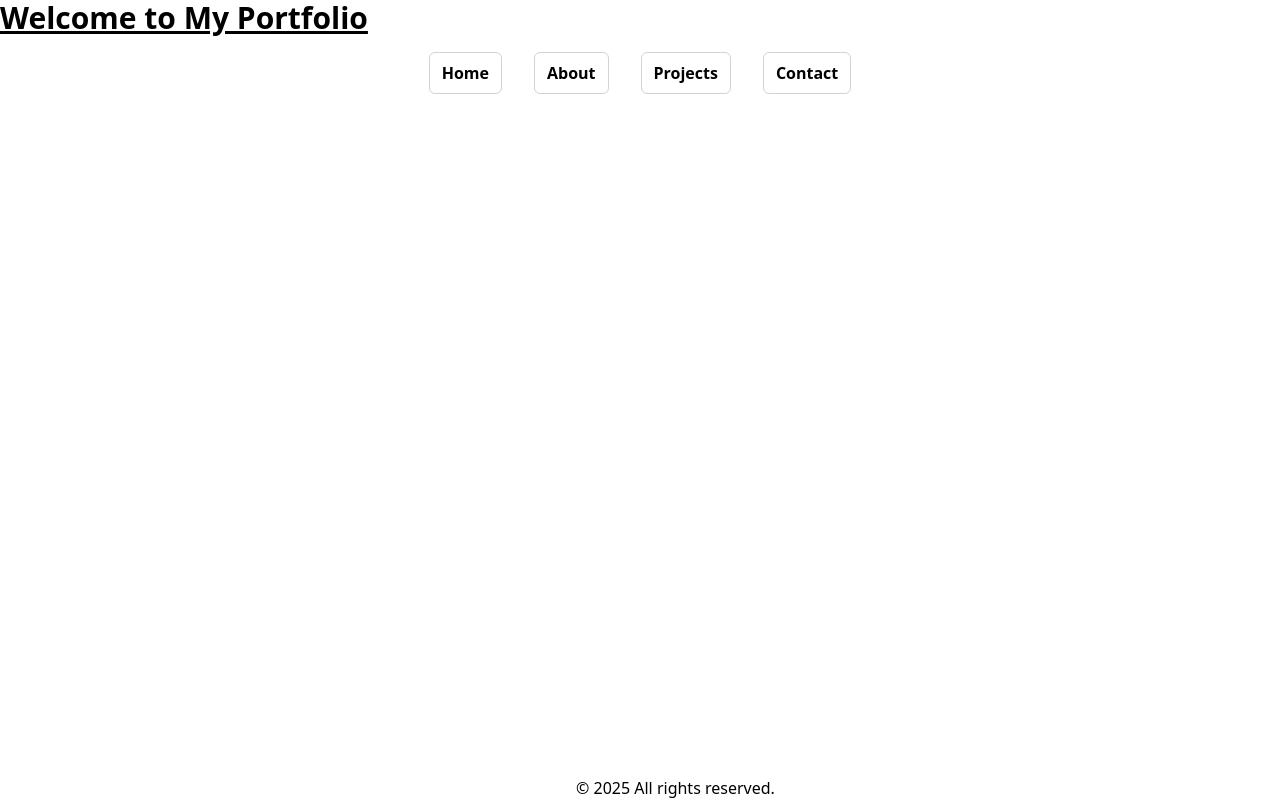
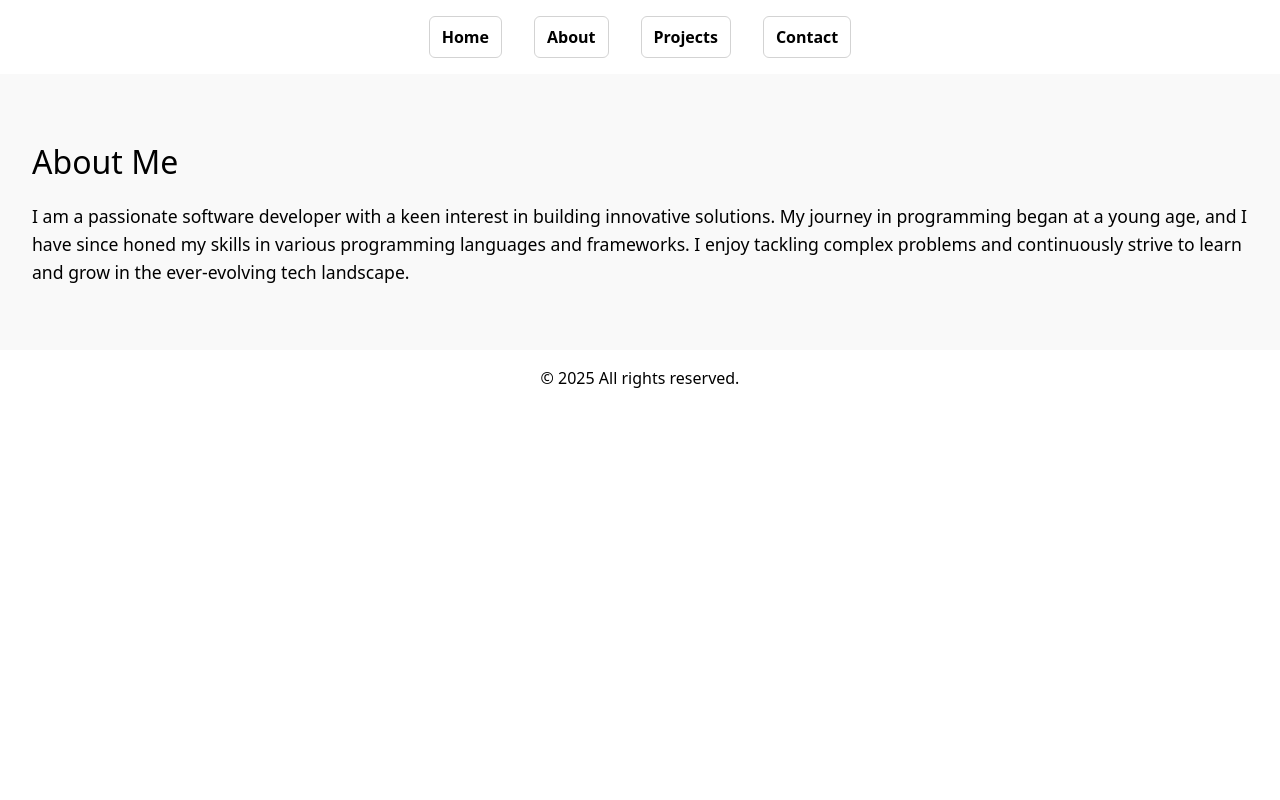
Before and after one commit to Mayday46/portfolio, a React (Vite) app: page /about in a window 1280 px wide. Built offline with nearby package versions, Linux system fonts and the light colour scheme.

Commit message:
Implement routing with react-router-dom and enhance components structure

```diff
--- a/package.json
+++ b/package.json
@@ -13,6 +13,7 @@
     "@tailwindcss/vite": "^4.1.8",
     "react": "^19.1.0",
     "react-dom": "^19.1.0",
+    "react-router-dom": "^7.6.2",
     "tailwindcss": "^4.1.8"
   },
   "devDependencies": {
--- a/src/App.jsx
+++ b/src/App.jsx
@@ -1,20 +1,24 @@
-import Footer from "./components/Footer"
-import NavigationBar from "./components/NavigationBar"
+import { Route, Routes } from 'react-router-dom';
+import About from './components/About';
+import Contact from './components/Contact';
+import Footer from './components/Footer';
+import Home from './components/Home';
+import NavigationBar from './components/NavigationBar';
+import Project from './components/Project';
 
 function App() {
   return (
-    // <h1> Welcome to My Portfolio </h1>
-    <div>
-
-      <h1 className = 'text-3xl font-bold underline'>
-        Welcome to My Portfolio
-      </h1>
-
+    <div className="app-container">
       <NavigationBar />
-
+      <Routes>
+        <Route path="/" element={<Home />} />
+        <Route path="/about" element={<About />} />
+        <Route path="/projects" element={<Project />} />
+        <Route path="/contact" element={<Contact />} />
+      </Routes>
       <Footer />
     </div>
-  )
+  );
 }
 
-export default App
+export default App;
--- a/src/components/About.jsx
+++ b/src/components/About.jsx
@@ -1,16 +1,32 @@
 
 const About = () => {
     return (
-        <div>
-            <h2> About Me </h2>
-            <p>
+        <section id="about" style={sectionStyle}>
+            <h2 style={headingStyle}>About Me</h2>
+            <p style={paragraphStyle}>
                 I am a passionate software developer with a keen interest in building innovative solutions.
                 My journey in programming began at a young age, and I have since honed my skills in various
                 programming languages and frameworks. I enjoy tackling complex problems and continuously
                 strive to learn and grow in the ever-evolving tech landscape.
             </p>
-        </div>
+        </section>
     );
-}
+};
+
+// Optional basic inline styles
+const sectionStyle = {
+    padding: '4rem 2rem',
+    backgroundColor: '#f9f9f9',
+};
+
+const headingStyle = {
+    fontSize: '2rem',
+    marginBottom: '1rem',
+};
+
+const paragraphStyle = {
+    fontSize: '1.1rem',
+    lineHeight: '1.6',
+};
 
 export default About;
--- /dev/null
+++ b/src/components/Contact.jsx
@@ -0,0 +1,14 @@
+
+const Contact = () => {
+
+    return (
+        <div style={{ padding: '20px', textAlign: 'center' }}>
+            <h1>Contact Me</h1>
+            <p>If you would like to get in touch, please email me at: wwww@gmail.com</p>
+        </div>
+    )
+
+}
+
+
+export default Contact;
--- a/src/components/Footer.jsx
+++ b/src/components/Footer.jsx
@@ -3,11 +3,9 @@ const Footer = () => {
 
     const footerStyle = {
         display: 'flex',
-        flexDirection: 'column',
-        position: 'absolute',
-        left: '45%',
-        bottom: '0%',
-        alignItems: 'center',
+        justifyContent: 'center',
+        padding: '1rem',
+        marginTop: 'auto',
     }
 
     return (
--- a/src/components/Home.jsx
+++ b/src/components/Home.jsx
@@ -1,12 +1,13 @@
 
 const Home = () => {
     return (
-        <div style={{ textAlign: 'center', padding: '2rem' }}>
-            <h1>Welcome to My Portfolio</h1>
-            <p>This is the home page of my portfolio website.</p>
-            <p>Feel free to explore my projects and learn more about me!</p>
-        </div>
-    )
+        <main>
+            <section id = "home" style={{ textAlign: 'center', padding: '2rem' }}>
+                <h1> Hello, Winston here... </h1>
+                <p> your average boba enjoyer from new york...</p>
+            </section>
+        </main>
+    );
 }
 
 export default Home;
--- a/src/components/NavigationBar.jsx
+++ b/src/components/NavigationBar.jsx
@@ -1,13 +1,12 @@
+import { Link } from 'react-router-dom';
 
 const NavigationBar = () => {
-
     const navStyle = {
         display: 'flex',
         justifyContent: 'center',
         gap: '2rem',
         padding: '1rem',
-
-    }
+    };
 
     const linkStyle = {
         textDecoration: 'none',
@@ -17,18 +16,16 @@ const NavigationBar = () => {
         padding: '8px 12px',
         border: '1px solid lightgray',
         borderRadius: '6px',
-    }
-
+    };
 
     return (
-        <nav style = {navStyle}>
-            <a style = {linkStyle} > Home </a>
-            <a style = {linkStyle} > About </a>
-            <a style = {linkStyle} > Projects </a>
-            <a style = {linkStyle} > Contact </a>
+        <nav style={navStyle}>
+        <Link to="/" style={linkStyle}>Home</Link>
+        <Link to="/about" style={linkStyle}>About</Link>
+        <Link to="/projects" style={linkStyle}>Projects</Link>
+        <Link to="/contact" style={linkStyle}>Contact</Link>
         </nav>
     );
-}
-
+};
 
 export default NavigationBar;
--- a/src/main.jsx
+++ b/src/main.jsx
@@ -1,7 +1,10 @@
-import { createRoot } from 'react-dom/client'
-import App from './App.jsx'
-import './index.css'
+import { createRoot } from 'react-dom/client';
+import { BrowserRouter as Router } from 'react-router-dom';
+import App from './App.jsx';
+import './index.css';
 
 createRoot(document.getElementById('root')).render(
-  <App />
-)
+  <Router>
+    <App />
+  </Router>
+);
```
Also changed, not shown: 1 other file (tests, documents, lock files or other folders).
